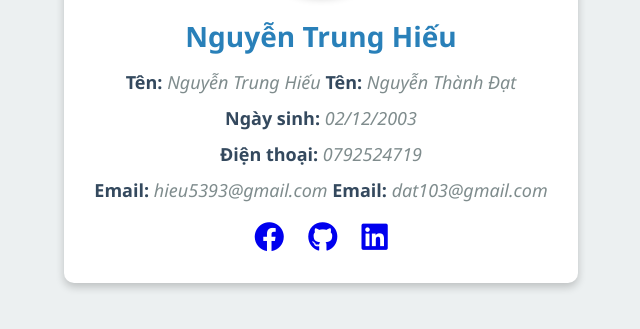
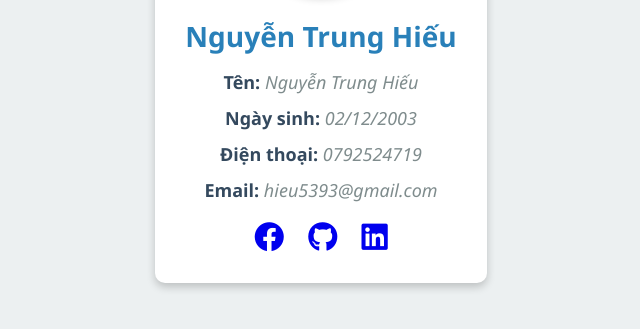
Before and after one commit to trunghieu7502/Nhom14, a plain HTML site: page index.html in a window 1280 px wide. Shown: the part 363-692 px from the top of the page, without its empty margins (319-959 px from the left). Drawn offline with Linux system fonts and the light colour scheme.

Commit message:
Update index.html

```diff
--- a/index.html
+++ b/index.html
@@ -13,7 +13,6 @@
         <h1>Nguyễn Trung Hiếu</h1>
         <div class="thongtin">
             <b>Tên:</b> <i>Nguyễn Trung Hiếu</i>
-            <b>Tên:</b> <i>Nguyễn Thành Đạt</i>
         </div>
 
         <div class="thongtin">
@@ -25,7 +24,6 @@
         </div>
         <div class="thongtin">
             <b>Email:</b> <i>hieu5393@gmail.com</i>
-            <b>Email:</b> <i>dat103@gmail.com</i>
         </div>
         <div class="social-icons">
             <a href="https://www.facebook.com/hieu.nguyen.853750" target="_blank">
```
